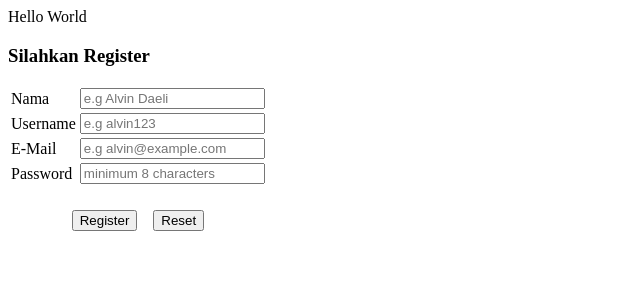
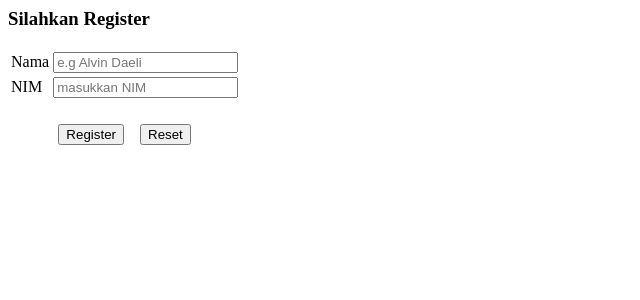
Before and after one commit to AlvinDaeli748/TugasKelompok_PI, a PHP site: page / in a window 1280 px wide. Shown: the top 300 px of the page, without its empty margins (0-640 px from the left). Run offline with PHP 8.4, Linux system fonts and the light colour scheme.

Commit message:
Update index.php

```diff
--- a/index.php
+++ b/index.php
@@ -6,8 +6,6 @@
   </head>
 
   <body>
-    <p>Hello World</p>
-
     <!-- Register Section -->
     <h3>Silahkan Register</h3>
     <form action="register.php" method="POST">
@@ -19,21 +17,9 @@
                 </td>
             </tr>
             <tr>
-                <td>Username</td>
+                <td>NIM</td>
                 <td>
-                    <input type="text" name="username" value="" minlength="8" placeholder="e.g alvin123" required>
-                </td>
-            </tr>
-            <tr>
-                <td>E-Mail</td>
-                <td>
-                    <input type="email" name="email" value="" placeholder="e.g alvin@example.com"
-                </td>
-            </tr>
-            <tr>
-                <td>Password</td>
-                <td>
-                    <input type="password" name="password" minlength="8" maxlength="16"  placeholder="minimum 8 characters" required>
+                    <input type="text" name="username" value="" minlength="9" maxlength="9" placeholder="masukkan NIM" required>
                 </td>
             </tr>
             <tr>
```
